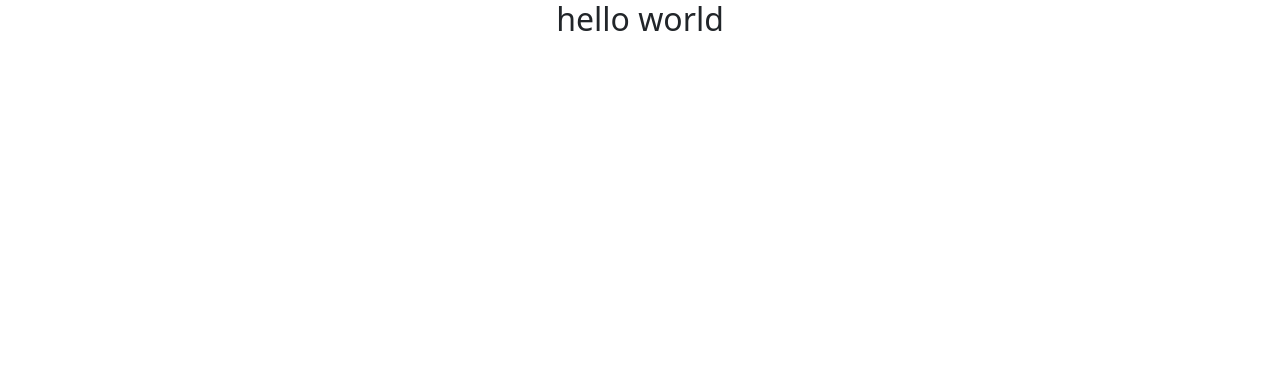
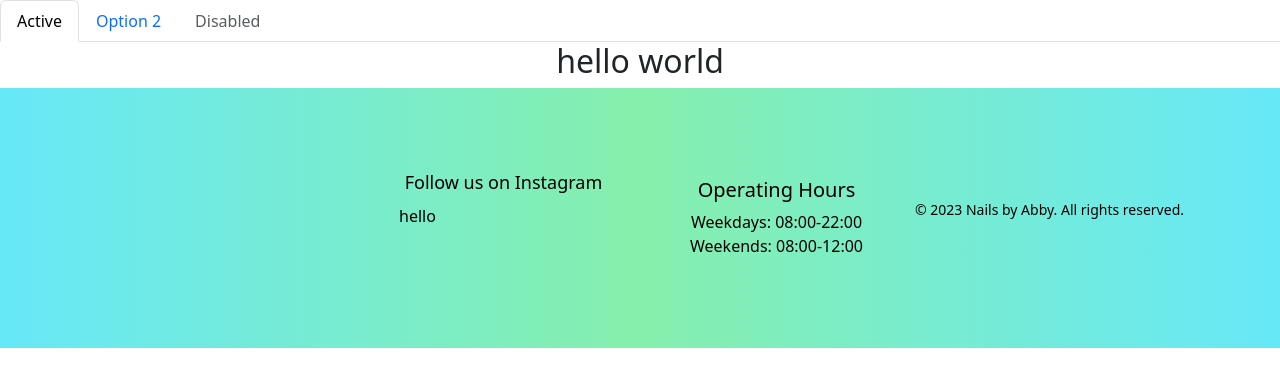
Before and after one commit to Kwyk25/voice-ai, a React (Create React App) app: page / in a window 1280 px wide. Shown: the top 386 px of the page. Built offline with nearby package versions, Linux system fonts and the light colour scheme.

Commit message:
added basic nav and footer

```diff
--- a/src/components/Footer.jsx
+++ b/src/components/Footer.jsx
@@ -0,0 +1,36 @@
+
+function Footer() {
+    return (
+        <footer class="bg-gradient-to-r from-cyan-300 via-green-300 to-cyan-300 text-black py-20">
+            <div class="container mx-auto px-4">
+                <div class="flex flex-wrap items-center justify-between">
+                    <div class="w-full md:w-1/4 mb-4 md:mb-0">
+
+                    </div>
+                    <div class="w-full md:w-1/4 mb-4 md:mb-0">
+                        <h3 class="text-lg mb-2">Follow us on Instagram</h3>
+                        <ul class="flex space-x-4 ">
+                            <li>
+                               hello
+                            </li>
+                        </ul>
+                    </div>
+
+                    <div className="md:w-1/4">
+                        <div>
+                            <h5>Operating Hours</h5>
+                        </div>
+                        <div>Weekdays: 08:00-22:00</div>
+                        <div>Weekends: 08:00-12:00</div>
+                    </div>
+                    <div class="md:w-1/4">
+                        <p class="text-sm">
+                            &copy; 2023 Nails by Abby. All rights reserved.
+                        </p>
+                    </div>
+                </div>
+            </div>
+        </footer>
+    );
+}
+export default Footer;
--- a/src/pages/DefaultPage.jsx
+++ b/src/pages/DefaultPage.jsx
@@ -1,5 +1,5 @@
-import TopBar from "../components/TopBar.jsx";
-import Footer from "../components/Footer.jsx";
+import TopBar from "../components/TopBar";
+import Footer from "../components/Footer";
 
 const Default = (props) => {
     return (
--- a/src/pages/homePage.jsx
+++ b/src/pages/homePage.jsx
@@ -1,9 +1,12 @@
 import "../App.css"
+import Default from "./DefaultPage";
 
 export default function HomePage() {
     return (
+        <Default className="bg-green-100">
             <div>
                 <h2>hello world</h2>
             </div>
+        </Default>
     );
 }
```
